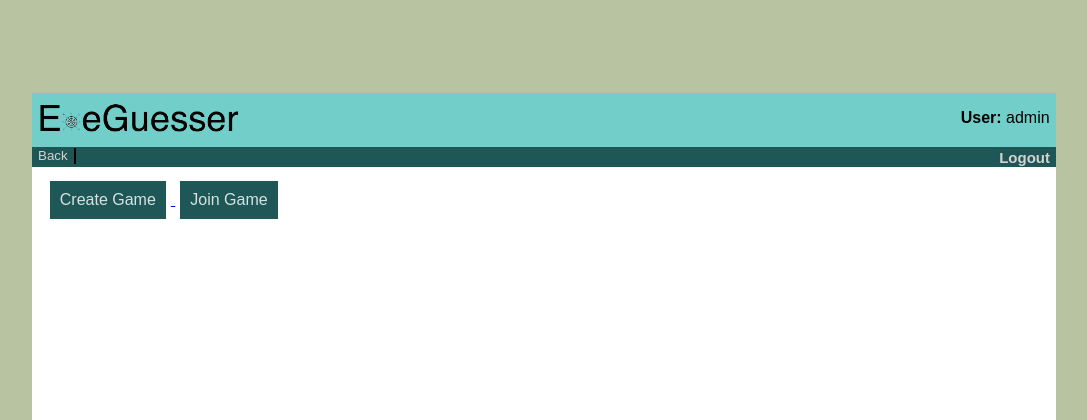
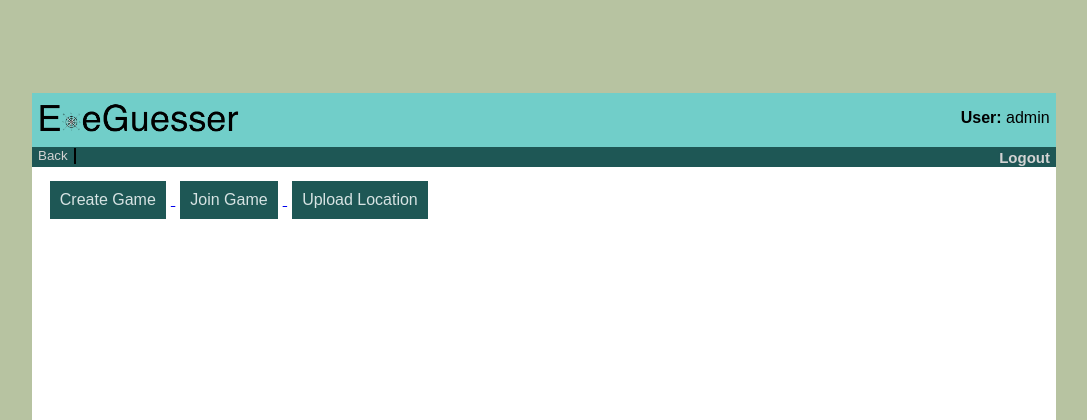
Before and after one commit to jckstllrd/ExeGuesser, a Django app: page /home/ in a window 1280 px wide. Shown: the top 420 px of the page, without its empty margins (96-1183 px from the left). Run offline with Django 4.2, Linux system fonts and the light colour scheme; a user stored in the database is signed in; parts of the project's set-up code (start-up, migrations or seed data) failed here and were passed over.

Commit message:
Update home.html

```diff
--- a/game/templates/game/home.html
+++ b/game/templates/game/home.html
@@ -48,7 +48,9 @@
         <a href={% url 'joinGame' %}>
             <button type="submit">Join Game</button>
         </a>
-
+        <a href={% url 'locationUpload' %}>
+            <button type=""submit>Upload Location</button>
+        </a>
     </div>
     </body>
 
```
